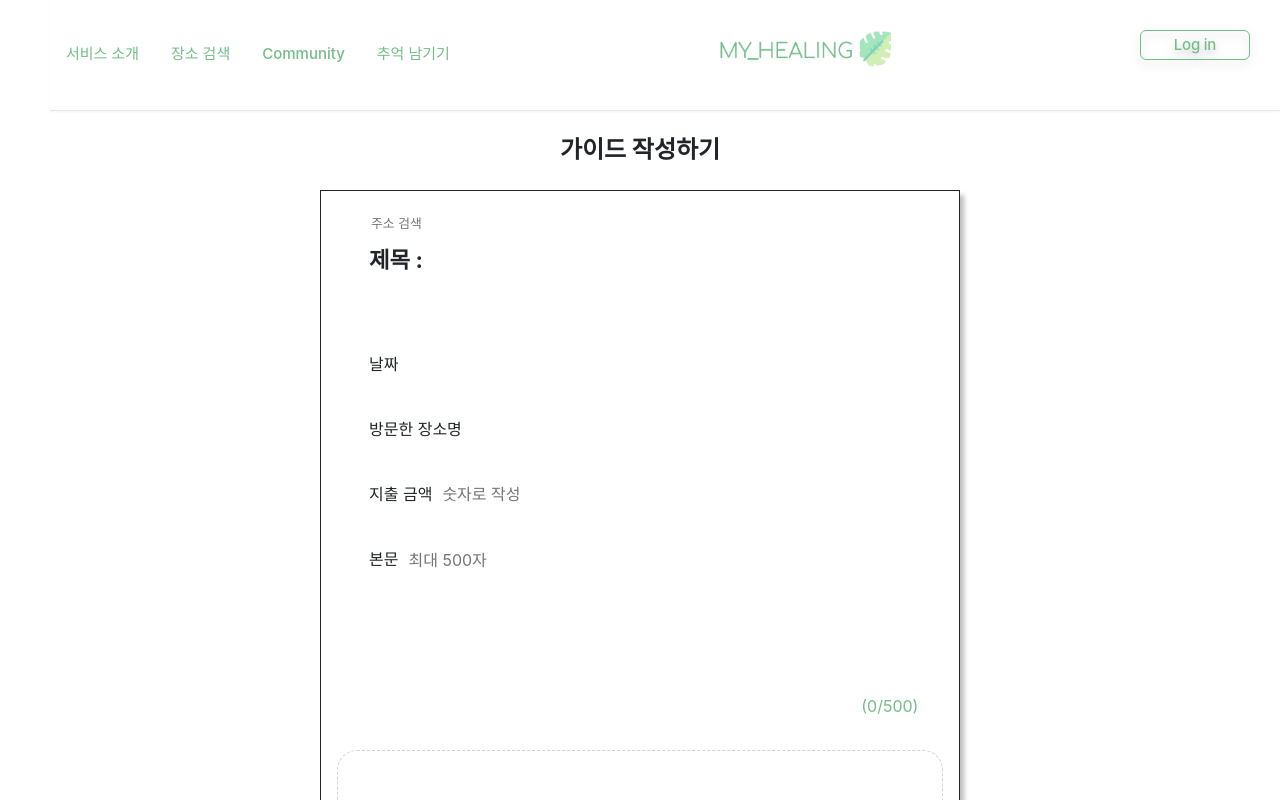
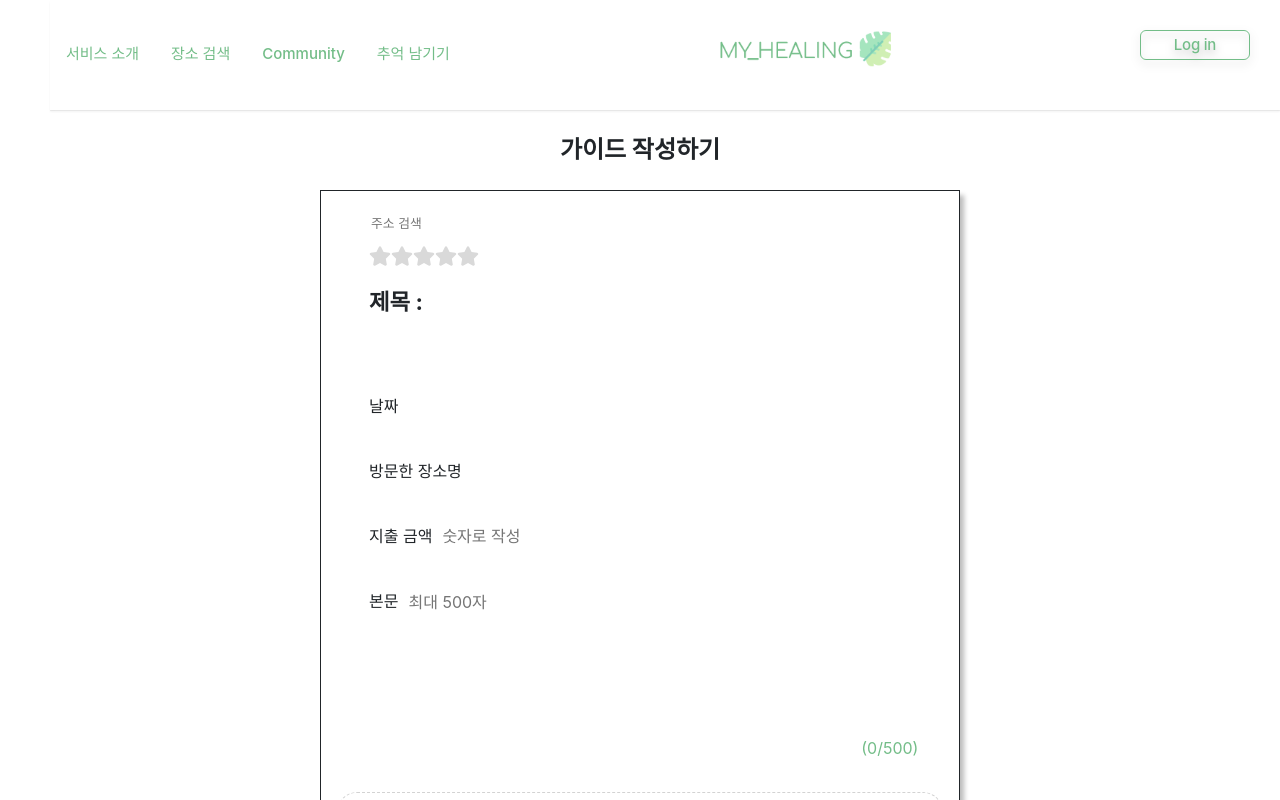
Before and after one commit to Likelion-at-SMWU-10th/MYHEALING-Client, a React (Create React App) app in the folder myhealing_client/: page /writeguide in a window 1280 px wide. Shown: the top 800 px of the page. Built offline with nearby package versions, Linux system fonts and the light colour scheme; a web font is replaced by a local one.

Commit message:
[YES] 가이드 작성하기 - 별점

```diff
--- a/myhealing_client/src/page/memories/WriteGuide.js
+++ b/myhealing_client/src/page/memories/WriteGuide.js
@@ -1,4 +1,4 @@
-import React, { useState } from "react";
+import React, { useState, useEffect } from "react";
 import { useNavigate } from "react-router-dom";
 import styled from "styled-components";
 import Address from "./Address";
@@ -6,6 +6,7 @@ import UploadPhoto from "./UploadPhoto";
 import TagModal from "./TagModal";
 import KeywordGroup from "./KeywordGroup";
 import { HiOutlineHashtag } from "react-icons/hi";
+import { FaStar } from "react-icons/fa";
 import axios from "axios";
 
 /*포커스기능주기*/
@@ -52,6 +53,29 @@ const WriteGuide = (apiUrl) => {
         window.location.reload();
       });
   };
+
+  //별점
+  const [clicked, setClicked] = useState([false, false, false, false, false]);
+  const starArray = [0, 1, 2, 3, 4];
+  const handleStarClick = (index) => {
+    let clickStates = [...clicked];
+    for (let i = 0; i < 5; i++) {
+      clickStates[i] = i <= index ? true : false;
+    }
+    setClicked(clickStates);
+  };
+
+  useEffect(() => {
+    sendReview();
+    console.log(clicked);
+  }, [clicked]); //컨디마 컨디업
+
+  const sendReview = () => {
+    let starScore = clicked.filter(Boolean).length;
+    console.log(starScore);
+    //api
+  };
+
   //태그
   const [tags, setTags] = useState([]);
   const [tagTrue, setTagTrue] = useState(false);
@@ -93,6 +117,20 @@ const WriteGuide = (apiUrl) => {
         <MainTitle>가이드 작성하기</MainTitle>
         <Box>
           <Address address={address} onChange={onChange} />
+          <Star>
+            <StarDiv>
+              {starArray.map((el, idx) => {
+                return (
+                  <FaStar
+                    key={idx}
+                    onClick={() => handleStarClick(el)}
+                    className={clicked[el] && "greenStar"}
+                    size="22"
+                  />
+                );
+              })}
+            </StarDiv>
+          </Star>
           <Title>
             <SubTitle>제목 : </SubTitle>
             <ContentTitle
@@ -209,6 +247,35 @@ const Box = styled.div`
   padding: 1rem;
   text-align: left;
   box-shadow: 0.3rem 0.3rem 0.3rem 0 #bdbdbd;
+`;
+
+const Star = styled.div`
+  display: flex;
+  flex-direction: row;
+  width: 38rem;
+`;
+
+const StarDiv = styled.div`
+  display: flex;
+  padding: 10px 0;
+  margin-left: 2rem;
+
+  & svg {
+    color: #d9d9d9;
+    cursor: pointer;
+  }
+
+  :hover svg {
+    color: #73bd88;
+  }
+
+  & svg:hover ~ svg {
+    color: #d9d9d9;
+  }
+
+  .greenStar {
+    color: #73bd88;
+  }
 `;
 
 const Title = styled.div`
--- a/myhealing_client/src/page/memories/WriteRandom.js
+++ b/myhealing_client/src/page/memories/WriteRandom.js
@@ -6,6 +6,7 @@ import UploadPhoto from "./UploadPhoto";
 import TagModal from "./TagModal";
 import KeywordGroup from "./KeywordGroup";
 import { HiOutlineHashtag } from "react-icons/hi";
+import { FaStar } from "react-icons/fa";
 import axios from "axios";
 
 const WriteRandom = ({ apiUrl }) => {
@@ -25,6 +26,28 @@ const WriteRandom = ({ apiUrl }) => {
   // 랜덤 제목
 
   const navigate = useNavigate();
+
+  //별점
+  const [clicked, setClicked] = useState([false, false, false, false, false]);
+  const starArray = [0, 1, 2, 3, 4];
+  const handleStarClick = (index) => {
+    let clickStates = [...clicked];
+    for (let i = 0; i < 5; i++) {
+      clickStates[i] = i <= index ? true : false;
+    }
+    setClicked(clickStates);
+  };
+
+  useEffect(() => {
+    sendReview();
+    console.log(clicked);
+  }, [clicked]); //컨디마 컨디업
+
+  const sendReview = () => {
+    let starScore = clicked.filter(Boolean).length;
+    console.log(starScore);
+    //api
+  };
 
   //태그
   const [tags, setTags] = useState([]);
@@ -67,6 +90,20 @@ const WriteRandom = ({ apiUrl }) => {
         <MainTitle>랜덤 가이드 작성하기</MainTitle>
         <Box>
           <Address />
+          <Star>
+            <StarDiv>
+              {starArray.map((el, idx) => {
+                return (
+                  <FaStar
+                    key={idx}
+                    onClick={() => handleStarClick(el)}
+                    className={clicked[el] && "greenStar"}
+                    size="22"
+                  />
+                );
+              })}
+            </StarDiv>
+          </Star>
           <Title>
             <SubTitle>제목 : </SubTitle>
             <ContentTitle>{title}</ContentTitle>
@@ -159,6 +196,35 @@ const Box = styled.div`
   padding: 1rem;
   text-align: left;
   box-shadow: 0.3rem 0.3rem 0.3rem 0 #bdbdbd;
+`;
+
+const Star = styled.div`
+  display: flex;
+  flex-direction: row;
+  width: 38rem;
+`;
+
+const StarDiv = styled.div`
+  display: flex;
+  padding: 10px 0;
+  margin-left: 2rem;
+
+  & svg {
+    color: #d9d9d9;
+    cursor: pointer;
+  }
+
+  :hover svg {
+    color: #73bd88;
+  }
+
+  & svg:hover ~ svg {
+    color: #d9d9d9;
+  }
+
+  .greenStar {
+    color: #73bd88;
+  }
 `;
 
 const Title = styled.div`
```
